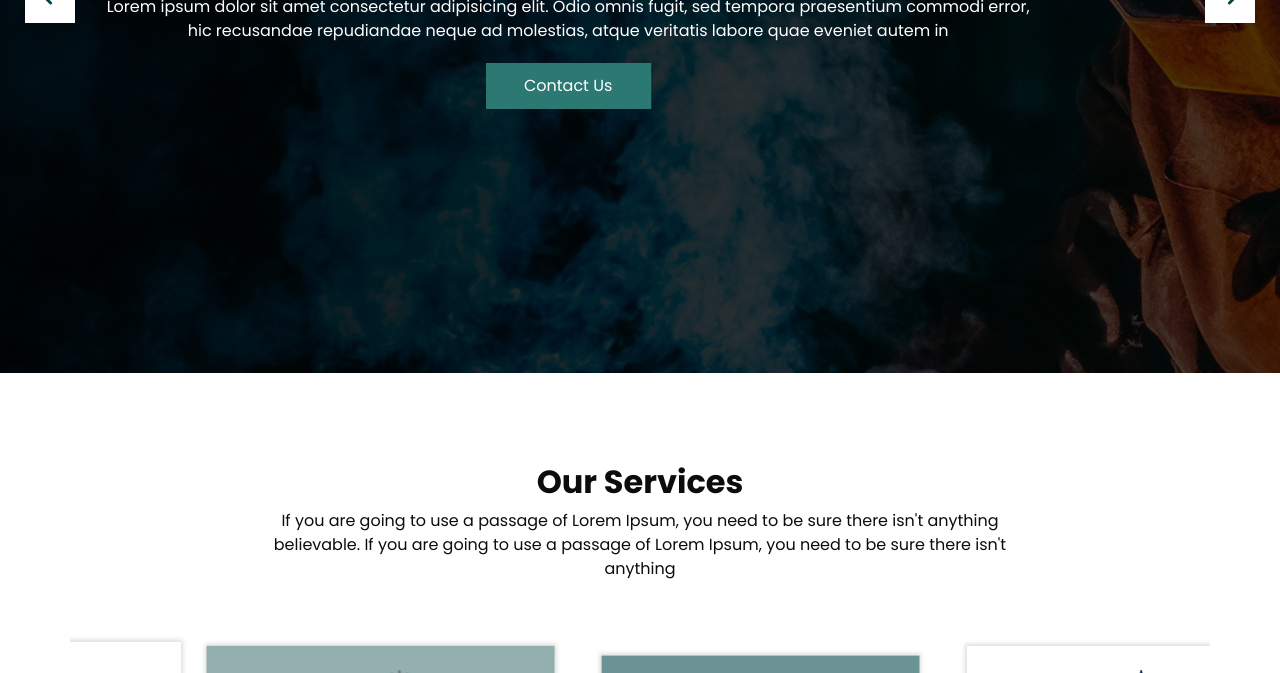
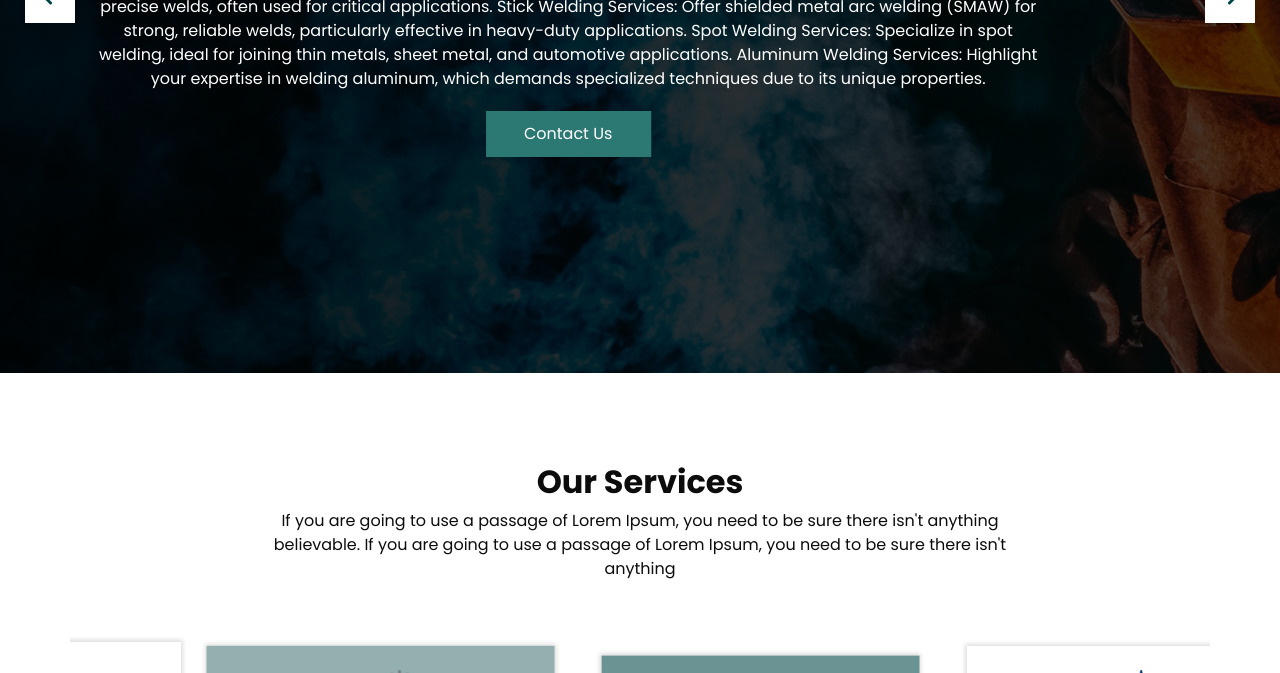
Before and after one commit to sharmajiumesh1066/AWT, a plain HTML site: page index.html in a window 1280 px wide. Shown: the part 427-1100 px from the top of the page. Drawn offline with nearby package versions, Linux system fonts and the light colour scheme; some packages are replaced by stand-ins of ours.

Commit message:
Update index.html

```diff
--- a/index.html
+++ b/index.html
@@ -138,7 +138,15 @@
                       Welding Services
                     </h1>
                     <p>
-                      Lorem ipsum dolor sit amet consectetur adipisicing elit. Odio omnis fugit, sed tempora praesentium commodi error, hic recusandae repudiandae neque ad molestias, atque veritatis labore quae eveniet autem in
+                     MIG Welding Services: Offer precision metal inert gas (MIG) welding, suitable for various materials, including steel, aluminum, and stainless steel.
+
+TIG Welding Services: Provide tungsten inert gas (TIG) welding, known for its clean and precise welds, often used for critical applications.
+
+Stick Welding Services: Offer shielded metal arc welding (SMAW) for strong, reliable welds, particularly effective in heavy-duty applications.
+
+Spot Welding Services: Specialize in spot welding, ideal for joining thin metals, sheet metal, and automotive applications.
+
+Aluminum Welding Services: Highlight your expertise in welding aluminum, which demands specialized techniques due to its unique properties.
                     </p>
                     <div class="btn-box">
                       <a href="" class="btn1">
```
